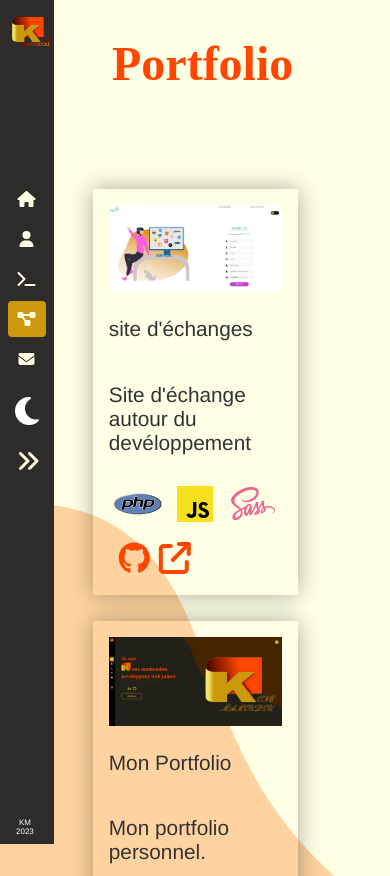
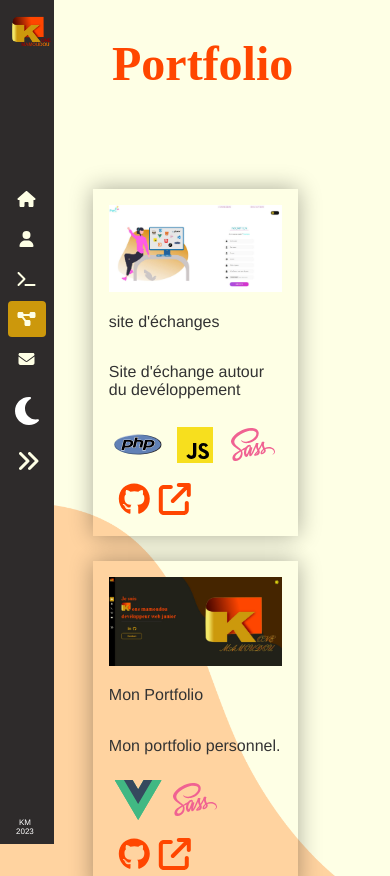
Before and after one commit to tontonkone/portfolio-apps, a Vue app: page /portfolio in a window 390 px wide. Built offline with nearby package versions, Linux system fonts and the light colour scheme.

Commit message:
modification des details avant de deployement test 2t

```diff
--- a/src/views/public/Portfolio.vue
+++ b/src/views/public/Portfolio.vue
@@ -12,8 +12,10 @@
                     <img :src="project.pictures" :alt="project.name">
                 </div>
                 <div class="portfolio__desc">
-                    <p>{{ project.name }}</p>
-                    <p class="text">
+                    <p>
+                        {{ project.name }}
+                    </p>
+                    <p>
                         {{ project.description }}
                     </p>
                 </div>
@@ -37,7 +39,6 @@
 <script>
 import LetterAnime from '@/components/letter/LetterAnime.vue';
 import { ref } from 'vue';
-import { collapsed } from '@/components/sidebar/state';
 
 export default {
     components: { LetterAnime },
@@ -208,6 +209,9 @@ export default {
             display: grid;
             grid-template-columns:1fr;
             margin-bottom: 2rem;
+            p{
+                font-size: 1rem;
+            }
         }
 
         &__logobig {
```
